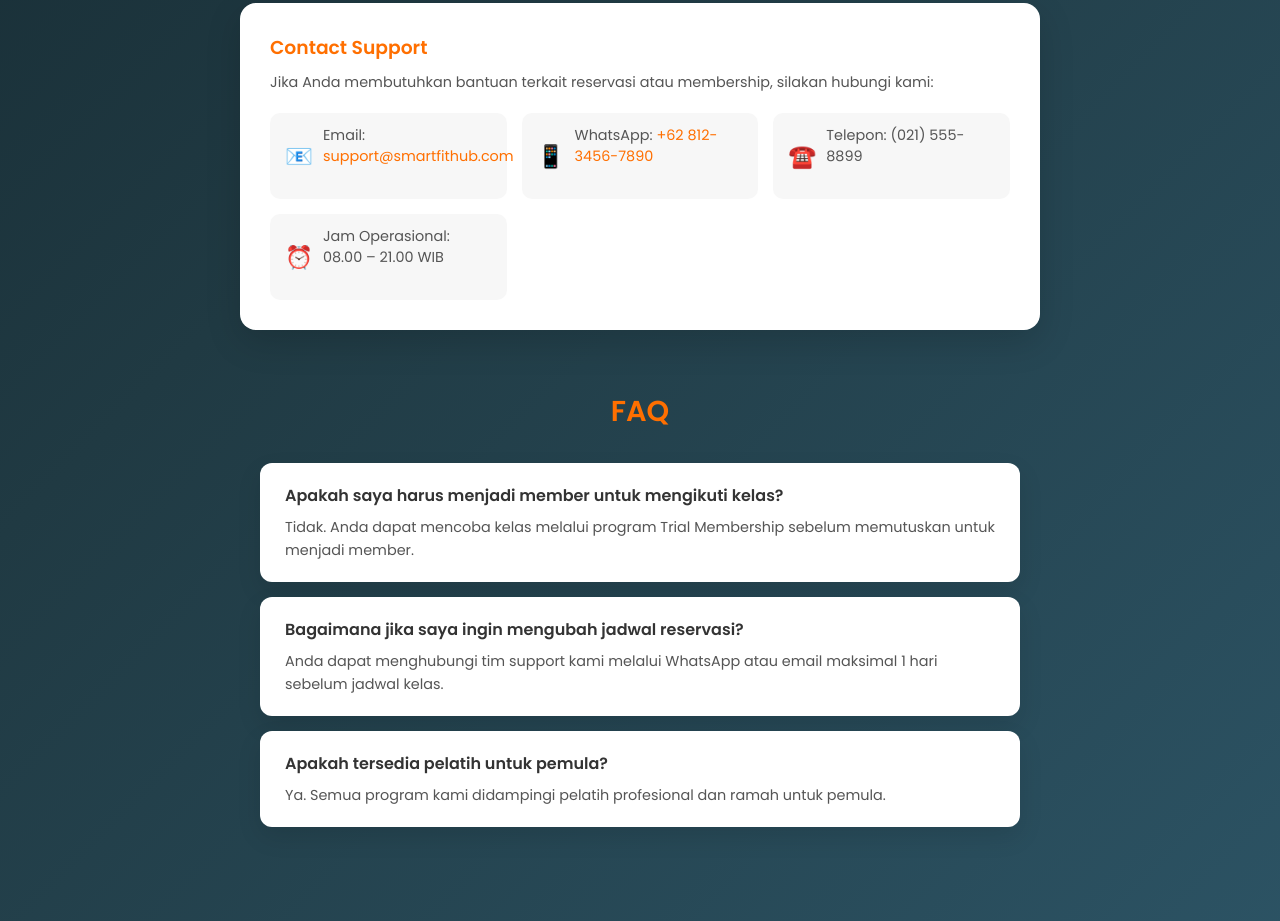
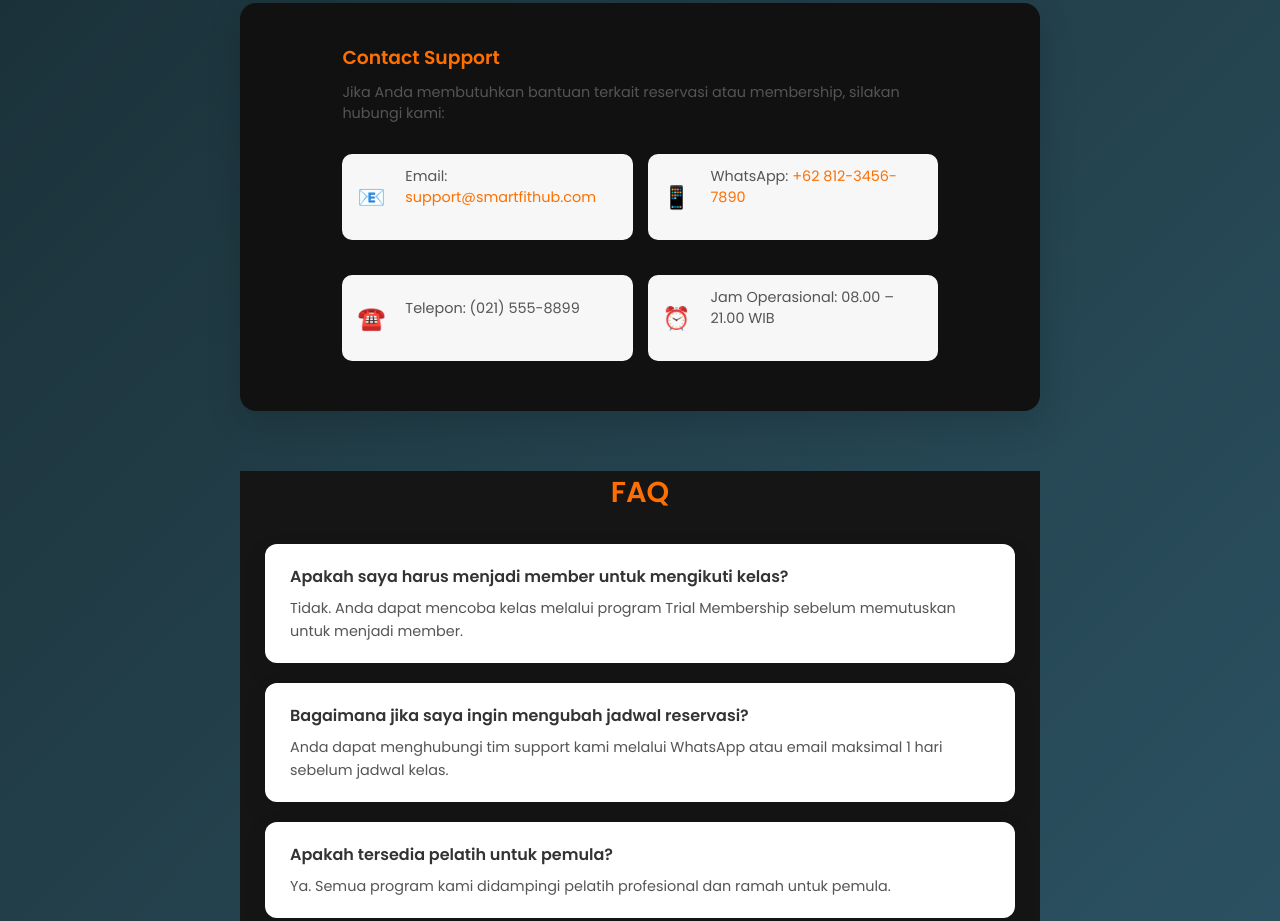
Before and after one commit to MelatiPurnamasari/uas-melatipurnamasari, a plain HTML site: page reservation.html in a window 1280 px wide. Shown: the part 1164-2085 px from the top of the page. Drawn offline with Linux system fonts and the light colour scheme.

Commit message:
Update reservation.css

```diff
--- a/reservation.css
+++ b/reservation.css
@@ -201,3 +201,31 @@
     margin: 40px 15px;
   }
 }
+
+
+/* =======================
+   CONTACT SUPPORT
+======================= */
+.contact-support {
+  background: #111;
+  padding: 40px 8%;
+}
+
+.support-item {
+  display: flex;
+  gap: 10px;
+  margin: 10px 0;
+}
+
+/* =======================
+   FAQ
+======================= */
+.faq {
+  background: #151515;
+}
+
+.faq-item {
+  max-width: 750px;
+  margin: 20px auto;
+  text-align: left;
+}
```
